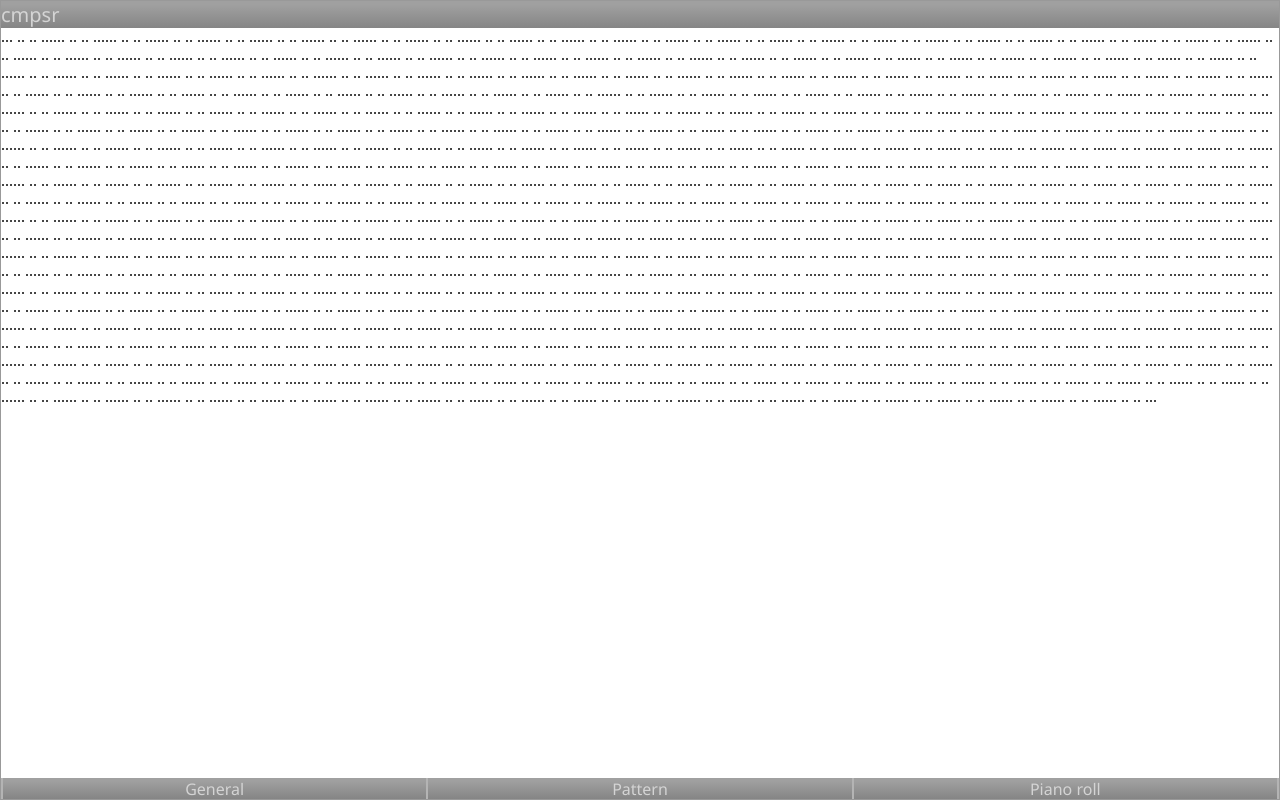
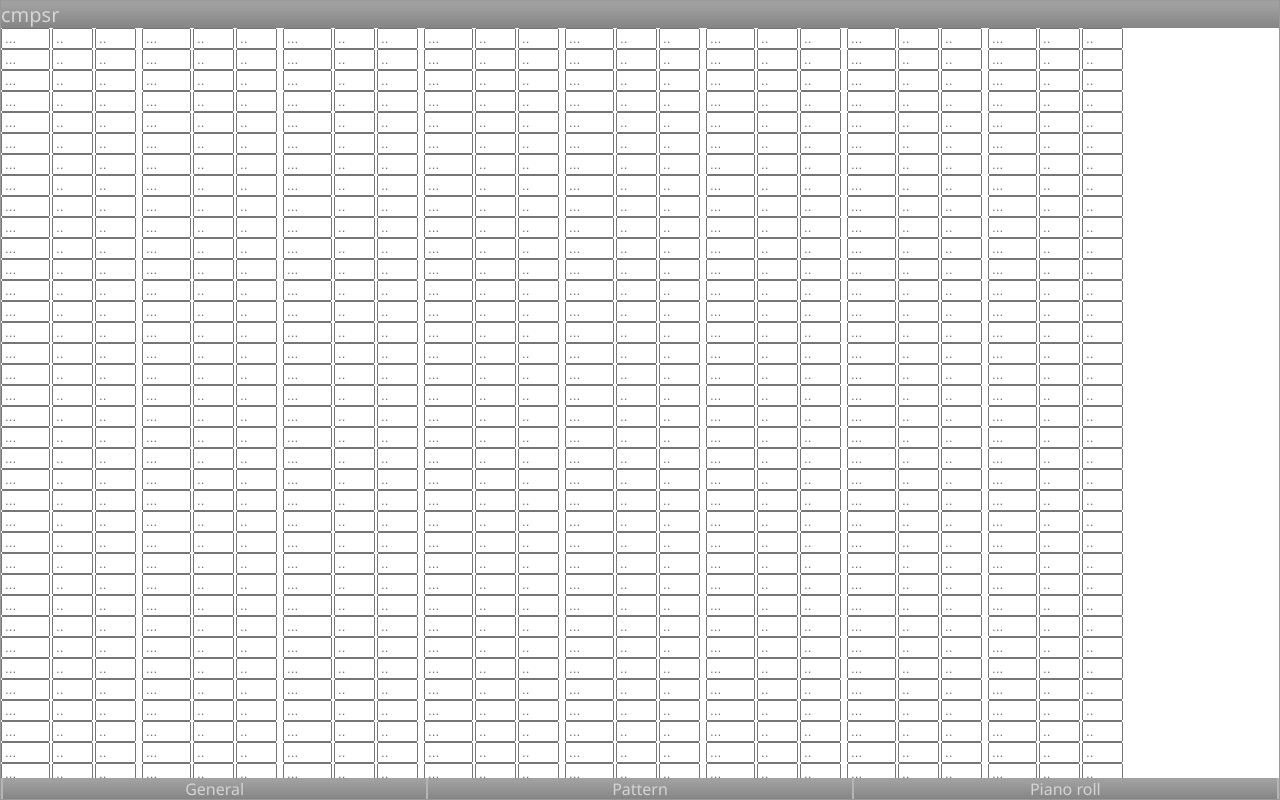
Before and after one commit to sole/cmpsr, a plain HTML site: page client/index.html in a window 1280 px wide. Drawn offline with Linux system fonts and the light colour scheme.

Commit message:
client: cmpsr-pattern-track/cell rendering note field

```diff
--- a/client/css/cmpsr-pattern-cell.css
+++ b/client/css/cmpsr-pattern-cell.css
@@ -1,3 +1,7 @@
 cmpsr-pattern-cell {
 	display: block;
 }
+
+cmpsr-pattern-cell input + input {
+	margin-left: 2px;
+}
--- a/client/css/cmpsr-pattern-track.css
+++ b/client/css/cmpsr-pattern-track.css
@@ -1,3 +1,7 @@
 cmpsr-pattern-track {
 	display: inline-block;
 }
+
+cmpsr-pattern-track + cmpsr-pattern-track {
+	margin-left: 6px;
+}
--- a/client/index.html
+++ b/client/index.html
@@ -4,6 +4,8 @@
 		<meta charset="utf-8">
 		<title>cmpsr</title>
 		<link rel="stylesheet" href="lib/brick/brick-0.9.2.css">
+		<link rel="stylesheet" href="css/cmpsr-pattern-track.css">
+		<link rel="stylesheet" href="css/cmpsr-pattern-cell.css">
 		<link rel="stylesheet" href="css/style.css">
 	</head>
 	<body>
--- a/client/js/components/cmpsr-pattern-cell.js
+++ b/client/js/components/cmpsr-pattern-cell.js
@@ -1,18 +1,105 @@
+(function() {
+
+	function NoteCell() {
+		this.note = null;
+		this.instrument = null;
+		this.volume = null;
+	}
+
 	xtag.register('cmpsr-pattern-cell', {
 		// TODO:
-	// attributes: lines, tracks (per track: columns and types)
 		// setData( <massive object with data> ) or individual per cell methods? (or both)
 		lifecycle: {
 			created: function() {
+				this._data = {
+					notes: [],
+					effects: []
+				};
+				this.noteColumns = 1;
+				this.effectColumns = 1;
 				this.innerHTML = '... .. .. ...';
 			}
 		},
 		accessors: {
-		/*lines: {
+			noteColumns: {
 				set: function(v) {
-				console.log('set lines', v);
-				// TODO
+					v = parseInt(v, 10);
+					this._data.noteColumns = v;
+					this.setNumNoteColumns(v);
+				},
+				get: function() {
+					return this._data.noteColumns;
 				}
+			},
+			effectColumns: {
+				set: function(v) {
+					v = parseInt(v, 10);
+					this._data.effectColumns = v;
+					// this.setNumEffectColumns(v);
+				},
+				get: function() {
+					return this._data.effectColumns;
+				}
+			}
+
+		},
+		methods: {
+
+			setNumNoteColumns: function(v) {
+				var columns = this._data.notes;
+				var i;
+				var diff = columns.length - v;
+
+				if(diff < 0) {
+					// add new columns
+					for(i = diff; i < 0; i++) {
+						var el = new NoteCell();
+						columns.push(el);
+						// TODO gui side // this.appendChild(el);
+					}
+				} else {
+					// remove tracks
+					columns.splice(v, diff);
+					/*for(i = 0; i < diff; i++) {
+						// TODO this.removeChild(this.lastChild);
 					}*/
 				}
+
+				this.updateHTML();
+			},
+
+			updateHTML: function() {
+				var html = '';
+
+				var notes = this._data.notes;
+
+				var self = this;
+				self.innerHTML = '';
+
+				var noteFields = [
+					['note', 3, '...'],
+					['instrument', 2, '..'],
+					['volume', 2, '..']
+				];
+
+				notes.forEach(function(n) {
+
+					noteFields.forEach(function(f) {
+						var input = document.createElement('input');
+						input.maxlength = f[1];
+						input.size = f[1];
+						input.placeholder = f[2];
+						self.appendChild(input);
+
+						if(n[ f[0] ] !== null) {
+							input.value = n[ f[0] ];
+						}
 					});
+
+				});
+			}
+
+		}
+	});
+
+})();
--- a/client/js/components/cmpsr-pattern-track.js
+++ b/client/js/components/cmpsr-pattern-track.js
@@ -76,7 +76,7 @@ xtag.register('cmpsr-pattern-track', {
 		setNumEffectColumns: function(v) {
 			var cells = this.getCells();
 			cells.forEach(function(cell) {
-				cell.noteColumns = v;
+				cell.effectColumns = v;
 			});
 		}
 	}
```
Also changed, not shown: README.md. Lines whose indentation alone changed are shown as unchanged.
